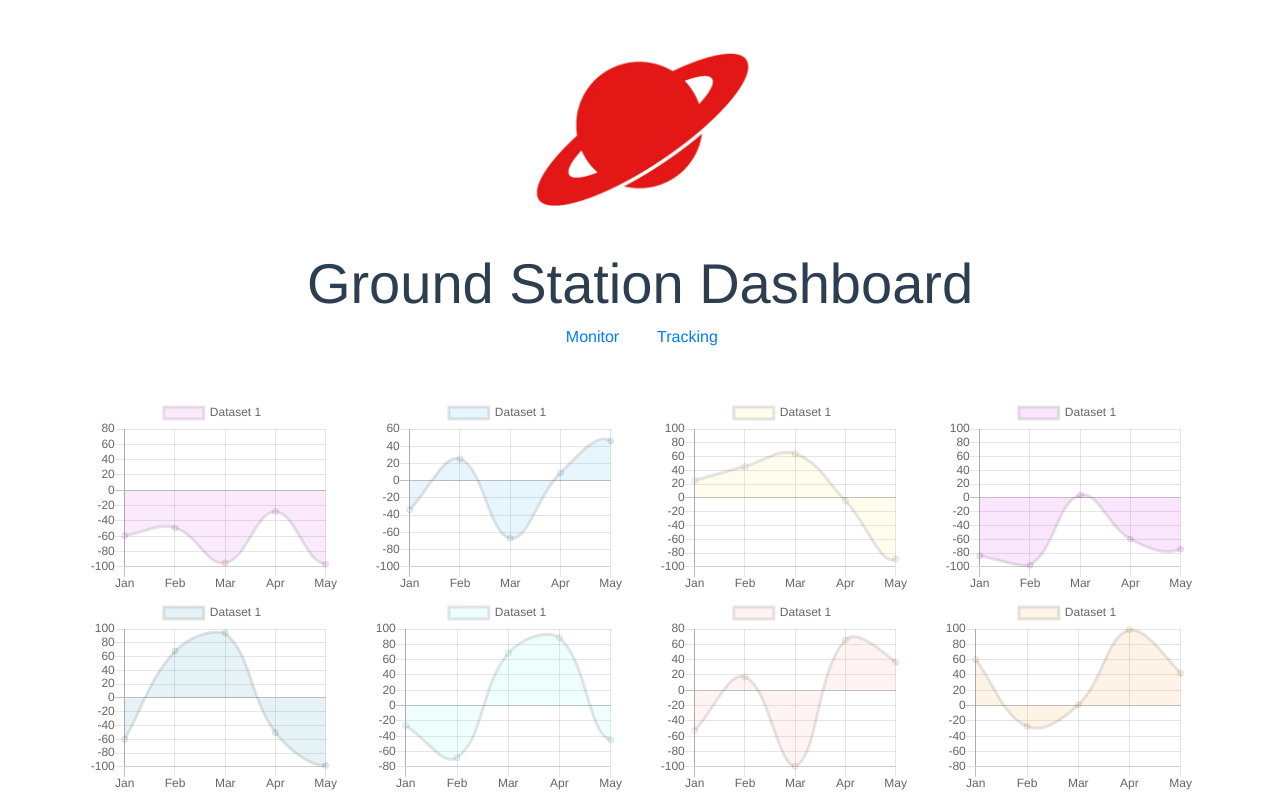
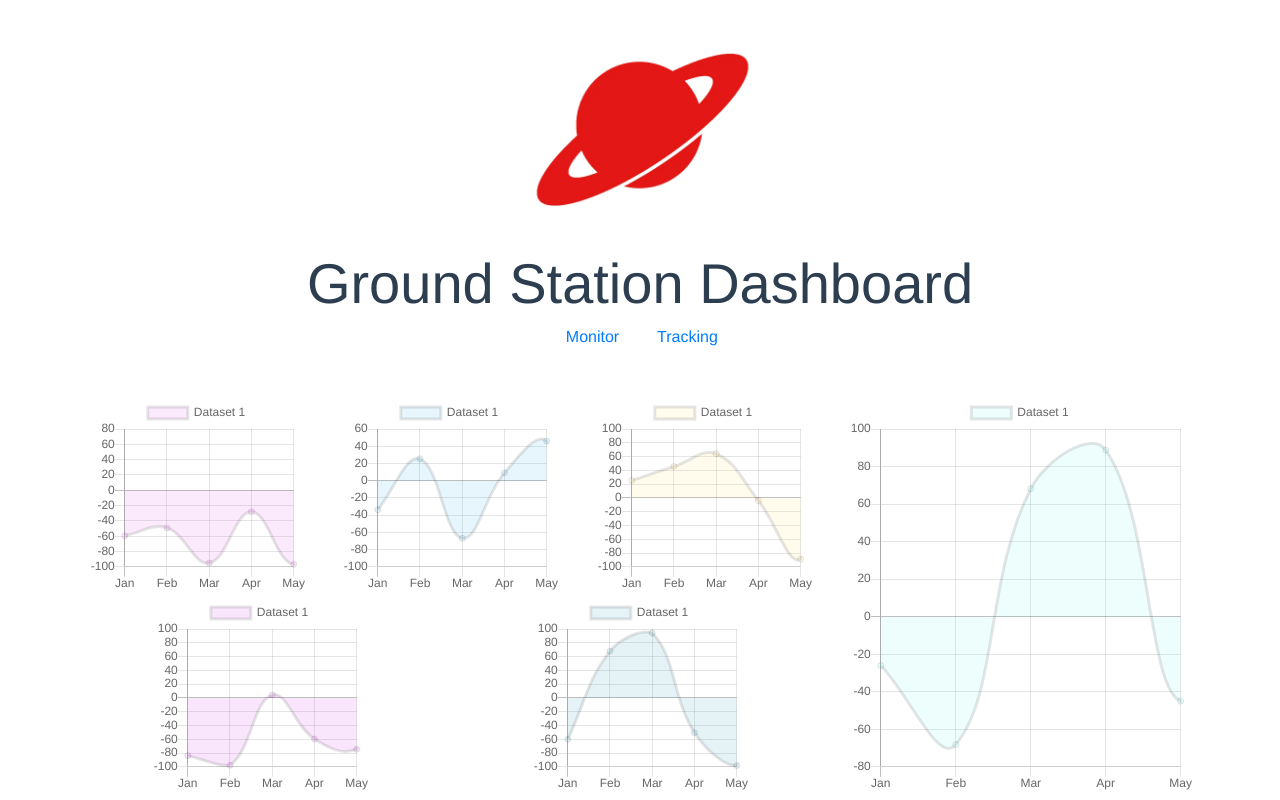
Before and after one commit to ul-gaul/stratos_ground-station, a Vue app in the folder dashboard/: page /#/ in a window 1280 px wide. Shown: the top 800 px of the page. Built offline with nearby package versions, Linux system fonts and the light colour scheme.

Commit message:
Fixed monitor layout

```diff
--- a/dashboard/src/views/Monitor.vue
+++ b/dashboard/src/views/Monitor.vue
@@ -1,8 +1,16 @@
 <template>
-  <b-row class="d-flex flex-wrap justify-content-around"
-         cols-lg="4" cols-md="2" cols="1">
-    <b-col v-for="i in 10" :key="i">
-      <PlotChart :chartData="chartData()" :width="200" :height="200" />
+  <b-row fluid>
+    <b-col lg="8" md="12">
+      <b-row class="d-flex flex-wrap justify-content-around align-items-stretch"
+             cols-xl="3" cols-sm="2">
+        <b-col v-for="i in 5" :key="i">
+          <PlotChart :chart-data="chartData()" :width="200" :height="200" />
+        </b-col>
+      </b-row>
+    </b-col>
+
+    <b-col lg="4" md="12" class="h-100">
+      <PlotChart :chart-data="chartData()" class="h-100" />
     </b-col>
   </b-row>
 </template>
```
